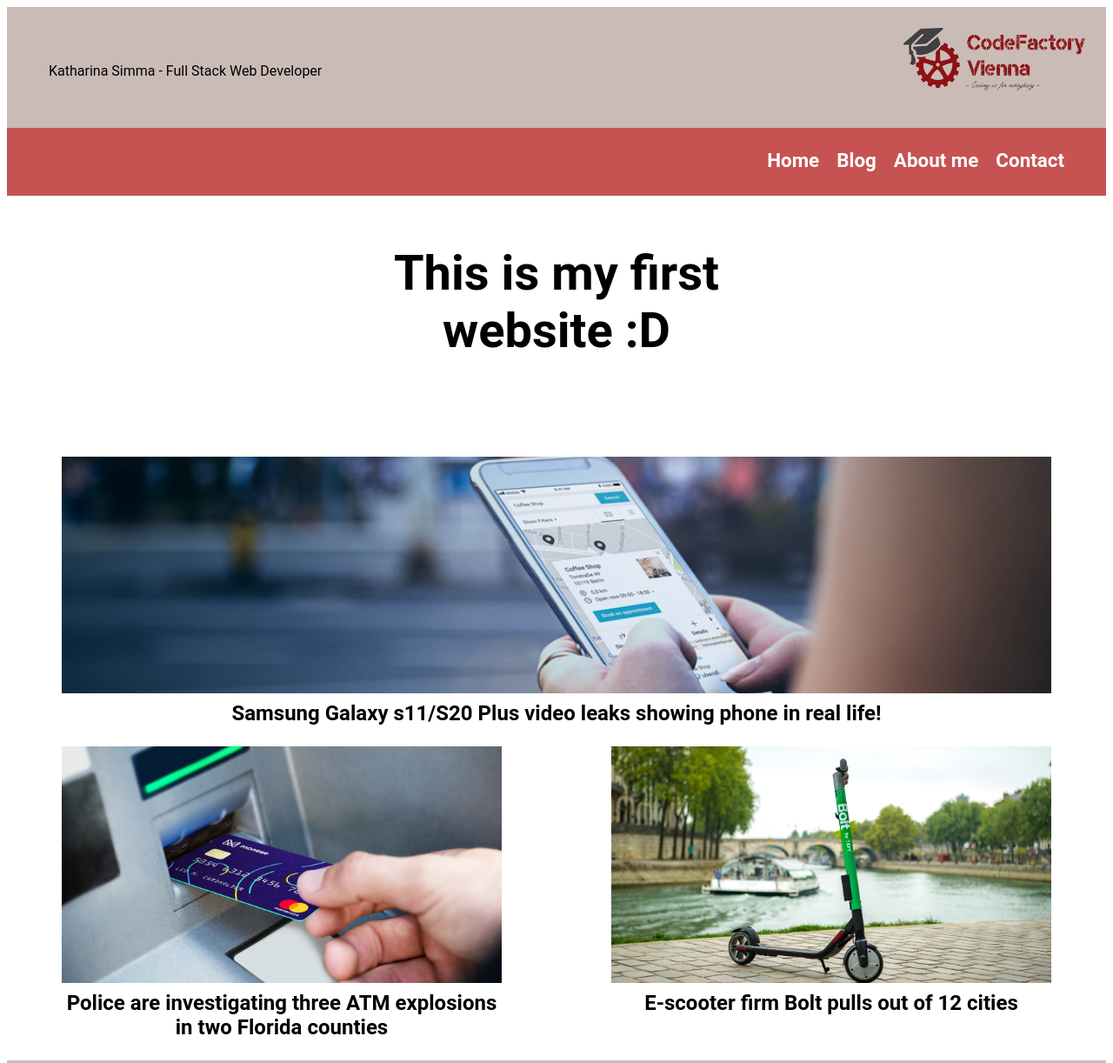
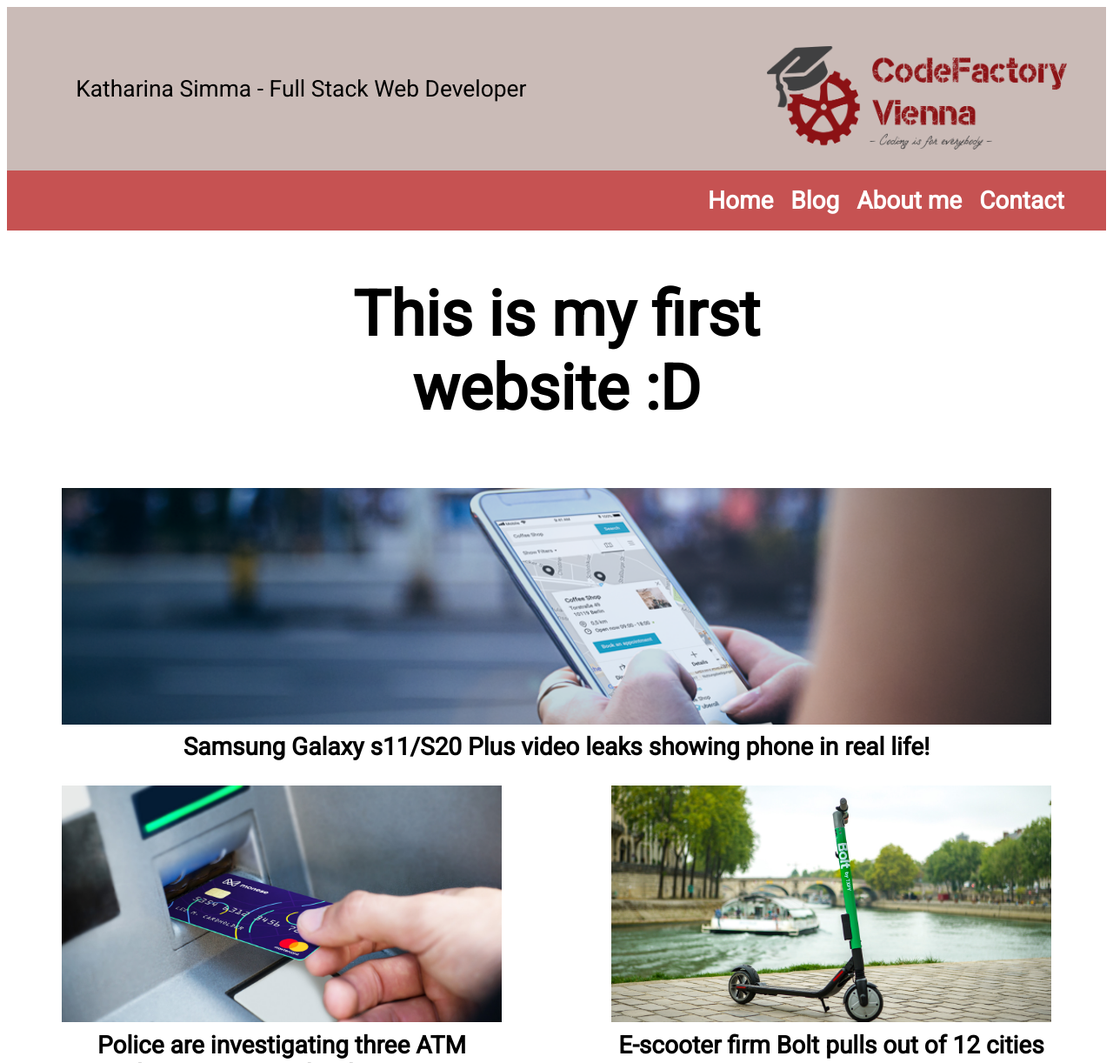
Before and after one commit to KatharinaSimma/CF-CR01-Katharina, a plain HTML site: page CF-CR01-KatharinaSimma/index.html in a window 1280 px wide. Shown: the top 1222 px of the page at 87% size. Drawn offline with Linux system fonts and the light colour scheme.

Commit message:
add minor changes/adjustments to style.css

```diff
--- a/CF-CR01-KatharinaSimma/index.html
+++ b/CF-CR01-KatharinaSimma/index.html
@@ -4,13 +4,14 @@
 <head>
 	<meta charset="UTF-8">
 	<title>Code Review 1 - My first website</title>
+	<link href="https://fonts.googleapis.com/css2?family=Roboto&display=swap" rel="stylesheet">
 	<link rel="stylesheet" href="style.css" type="text/css">
 </head>
 
 
 <body>
 
-<header id="header">
+<header>
 	<span>Katharina Simma - Full Stack Web Developer</span>
 	<img src="img/logo.png" alt="logo of CodeFactory">
 </header>
@@ -33,7 +34,7 @@
 		<p>Samsung Galaxy s11/S20 Plus video leaks showing phone in real life! </p>
 	</div>
 
-	<div class="twocolumns">
+	<div class="twocolumngrid">
 
 		<div class="column">
 			<img src="img/Debit_card_ATM.jpg" alt="debit card is shown being used at ATM slot">
--- a/CF-CR01-KatharinaSimma/style.css
+++ b/CF-CR01-KatharinaSimma/style.css
@@ -1,17 +1,25 @@
+*{
+	padding:  0;
+	font-size: 1em;
+}
+
 body{
-	font-family: Roboto;
+	font-family: "Roboto", sans-serif; /*This is not the exact font
+	but by using Google font it should at least display the same on
+	all devices*/
 
 }
 
 /*Header*/
-
 header{
 	background-color: #CABBB7;
-	padding-top: 4em;
-	padding-bottom:  3.5em;
+	padding-top: 3em;
+	padding-bottom:  3em;
 	padding-left: 3em;
 	padding-right:  2em;
+	font-size: 1.65em;
 }
+
 
 header img{
 	height:  4.5em;
@@ -19,10 +27,7 @@
 	top:  0;
 	right:  0;
 	padding:  2em;
-
-
 }
-
 /*End of Header*/
 
 
@@ -30,9 +35,9 @@
 nav{
 	background-color: #C65252;
 	text-align: right;
-	padding-top:  0.5em;
-	padding-bottom: 0.75em;
-		}
+	padding-top:  0.1em;
+	padding-bottom: 0.1em;
+}
 
 ul{
 	padding-right: 2em;
@@ -47,7 +52,7 @@
 	color: white;
 	text-decoration: none;
 	font-weight: bold;
-	font-size:  1.4em;
+	font-size:  1.75em;
 }
 /*End of Navigation Bar*/
 
@@ -59,10 +64,10 @@
 
 h1{
 	text-align: center;
-	font-size: 350%;
-	margin-top: 1em;
-	margin-bottom:  2em;
-
+	font-size: 450%;
+	margin-top: 0.75em;
+	margin-bottom:  1em;
+	font-weight: bold;
 }
 
 main img{
@@ -71,19 +76,15 @@
 	object-fit: cover; /*crops image and keeps ratio to keep max-height, responsive*/
 }
 
-
-
-
-
 main p{
-	font-size: 150%;
+	font-size: 175%;
 	font-weight:  bold;
 	text-align:  center;
 	margin-bottom:  1em;
 	margin-top: 0.2em;
 }
 
-.twocolumns{
+.twocolumngrid{
 	margin: 0;
 }
 
@@ -96,15 +97,16 @@
 /*End of Main*/
 
 /*Footer*/
-
 footer{
 	background-color: #CABBB7;
 	text-align: center;
 	padding: 0.75em;
 	clear: left;
+	font-size: 120%;
 }
 
 footer img{
-	height:  4em;
+	height:  4.25em;
+	padding-top: 0.75em;
 }
 /*End of Footer*/
```
